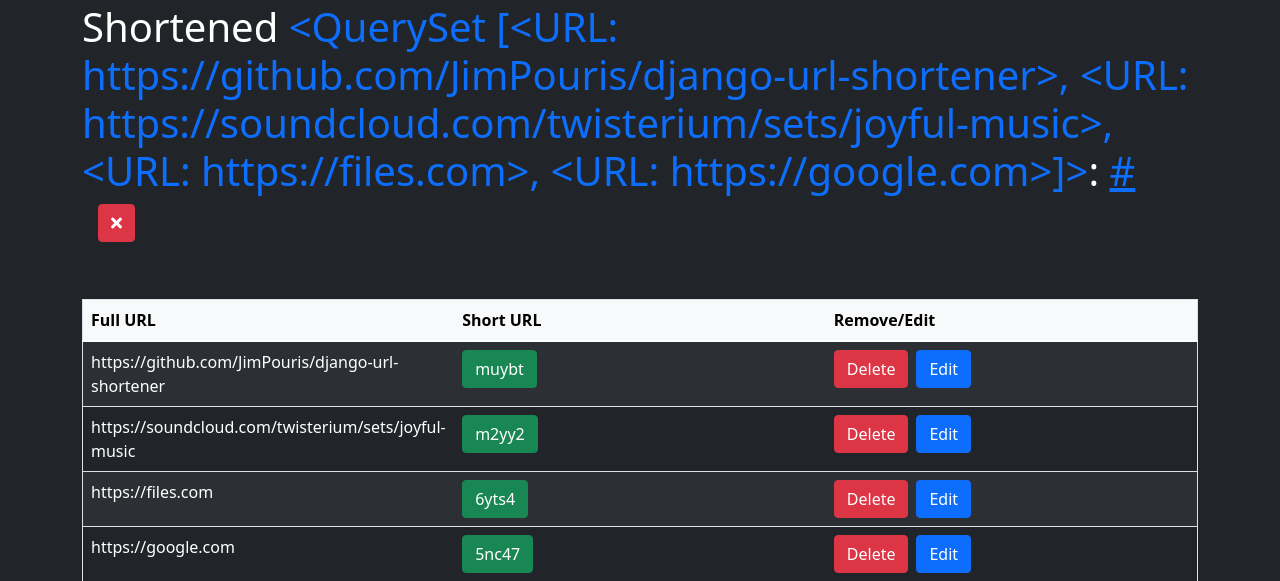
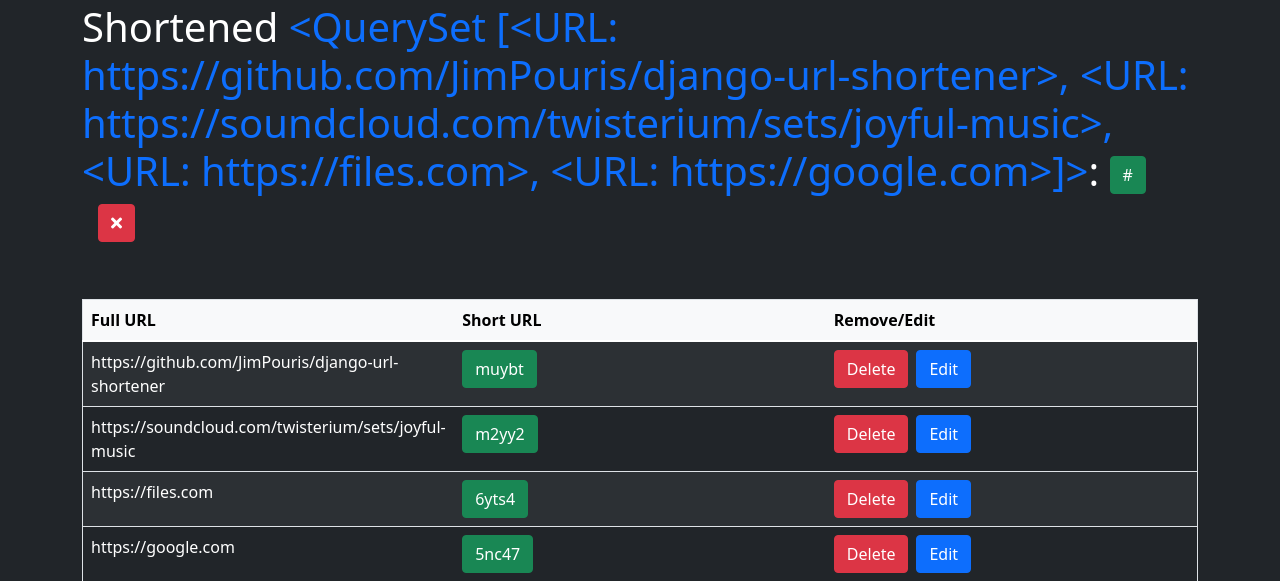
Before and after one commit to dpouris/django-url-shortener, a Django app: template templates/index.html in a window 1280 px wide. Shown: the part 315-896 px from the top of the page. Run offline with Django 3.2, Linux system fonts and the light colour scheme; data comes from the database, SQL or seed files in the repository; the template is opened without the code that fills it: values that come from a table or form of the project are taken from there, most other values are stand-ins (such as "Sample title", 1, 10 or a date in 2020); parts of the project's set-up code (start-up, migrations or seed data) failed here and were passed over; some libraries are stand-ins or nearby versions.

Commit message:
Changed dirs.

```diff
--- a/Url_Shortener/settings.py
+++ b/Url_Shortener/settings.py
@@ -83,7 +83,7 @@
 DATABASES = {
     'default': {
         'ENGINE': 'django.db.backends.sqlite3',
-        'NAME': BASE_DIR / 'db.sqlite3',
+        'NAME': os.path.join(BASE_DIR, 'db.sqlite3'),
     }
 }
 
--- a/templates/index.html
+++ b/templates/index.html
@@ -18,7 +18,7 @@
     </div>
     <div class='container d-flex justify-content-center flex-column align-items-center'>
         {% if full_url %}
-            <h1 class='text-white pt-3'>Shortened <span class='text-primary'>{{full_url}}</span>: <a href="{% url 'redirecter' short_url %}">{{short_url}}</a><a class='btn btn-danger mx-3'href="{% url 'delete' short_url %}"><i class="fas fa-times"></i></a></h1>
+            <h1 class='text-white pt-3'>Shortened <span class='text-primary'>{{full_url}}</span>: <a class="btn btn-success" href="{% url 'redirecter' short_url %}">{{short_url}}</a><a class='btn btn-danger mx-3'href="{% url 'delete' short_url %}"><i class="fas fa-times"></i></a></h1>
         {% endif %}
     </div>
     <div class="link-table container mt-5">
```
Also changed, not shown: static/Images/git-django-desc.-2PNG.PNG (deleted), static/Images/git-django-desc.PNG (deleted), static/Images/us-demo-pic1.PNG (added), static/Images/us-demo-pic2.PNG (added).
